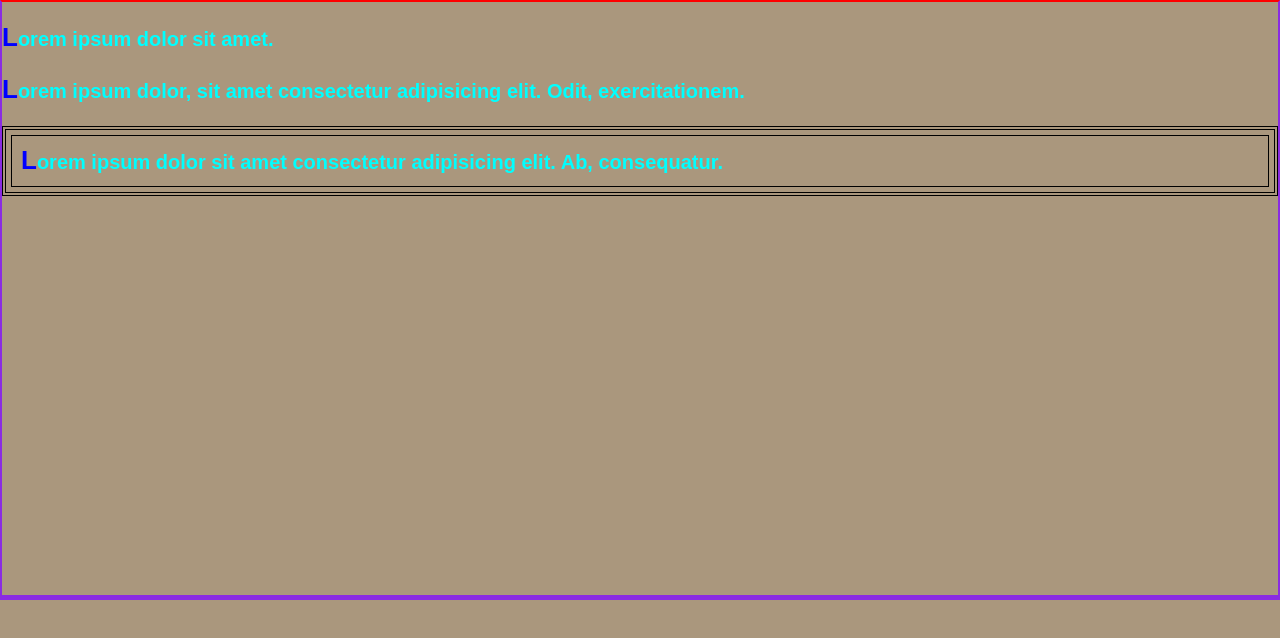
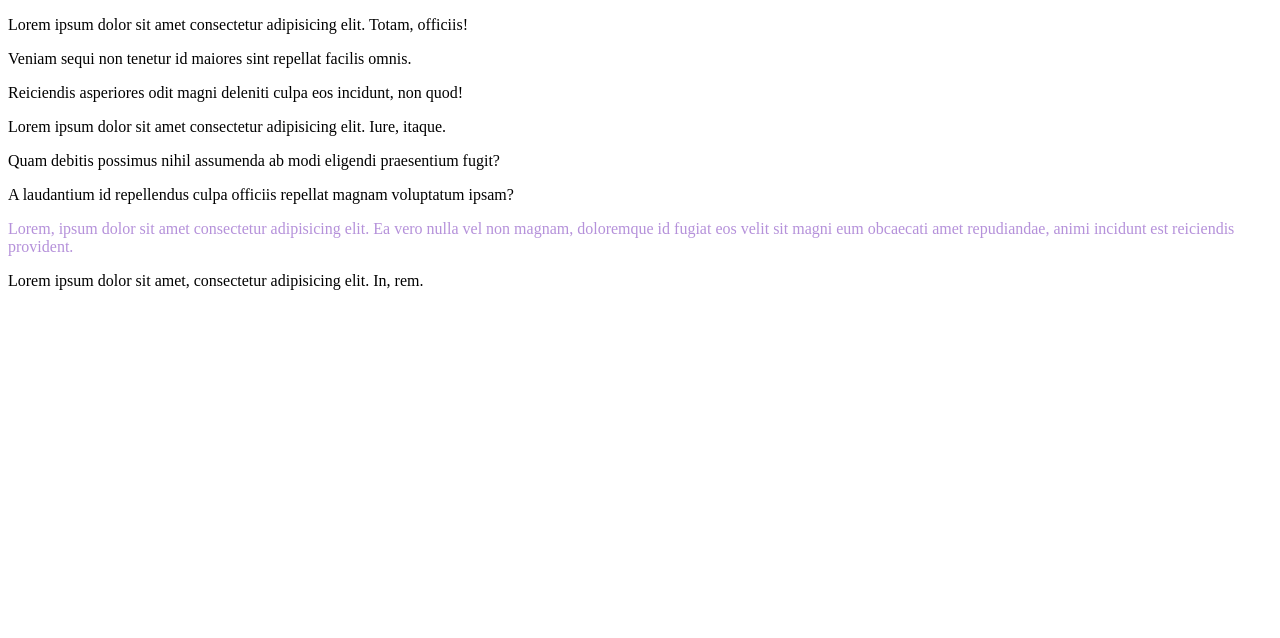
Before and after one commit to freshjs-fte/css_practice, a plain HTML site: page index.html in a window 1280 px wide. Drawn offline with Linux system fonts and the light colour scheme.

Commit message:
Add combine selectors

```diff
--- /dev/null
+++ b/assets/css/selectors.css
@@ -0,0 +1,21 @@
+/* Последующие */
+
+/* Соседний елемент (1 элемент) */
+.inner + p {
+    color: rgb(181, 145, 218);
+}
+
+/* Общий родитель (все элементы) */
+.inner ~ p {
+
+}
+
+/* Потомки (любой уровень) */
+.wrapper p {
+
+}
+
+/* Первый дочерний уровень */
+.wrapper > p {
+
+}
--- a/index.html
+++ b/index.html
@@ -5,11 +5,25 @@
     <meta http-equiv="X-UA-Compatible" content="IE=edge">
     <meta name="viewport" content="width=device-width, initial-scale=1.0">
     <title>Document</title>
-    <link rel="stylesheet" href="./assets/css/style.css">
+    <!-- <link rel="stylesheet" href="./assets/css/style.css"> -->
+    <link rel="stylesheet" href="./assets/css/selectors.css">
 </head>
 <body>
-    <p>Lorem ipsum dolor sit amet.</p>
+    <!-- <p>Lorem ipsum dolor sit amet.</p>
     <p>Lorem ipsum dolor, sit amet consectetur adipisicing elit. Odit, exercitationem.</p>
-    <p class="div">Lorem ipsum dolor sit amet consectetur adipisicing elit. Ab, consequatur.</div>
+    <p class="div">Lorem ipsum dolor sit amet consectetur adipisicing elit. Ab, consequatur.</div> -->
+
+        <div class="wrapper">
+            <p>Lorem ipsum dolor sit amet consectetur adipisicing elit. Totam, officiis!</p>
+            <p>Veniam sequi non tenetur id maiores sint repellat facilis omnis.</p>
+            <p>Reiciendis asperiores odit magni deleniti culpa eos incidunt, non quod!</p>
+            <div class="inner">
+                <p>Lorem ipsum dolor sit amet consectetur adipisicing elit. Iure, itaque.</p>
+                <p>Quam debitis possimus nihil assumenda ab modi eligendi praesentium fugit?</p>
+                <p>A laudantium id repellendus culpa officiis repellat magnam voluptatum ipsam?</p>
+            </div>
+            <p>Lorem, ipsum dolor sit amet consectetur adipisicing elit. Ea vero nulla vel non magnam, doloremque id fugiat eos velit sit magni eum obcaecati amet repudiandae, animi incidunt est reiciendis provident.</p>
+            <p>Lorem ipsum dolor sit amet, consectetur adipisicing elit. In, rem.</p>
+        </div>
 </body>
 </html>
```
